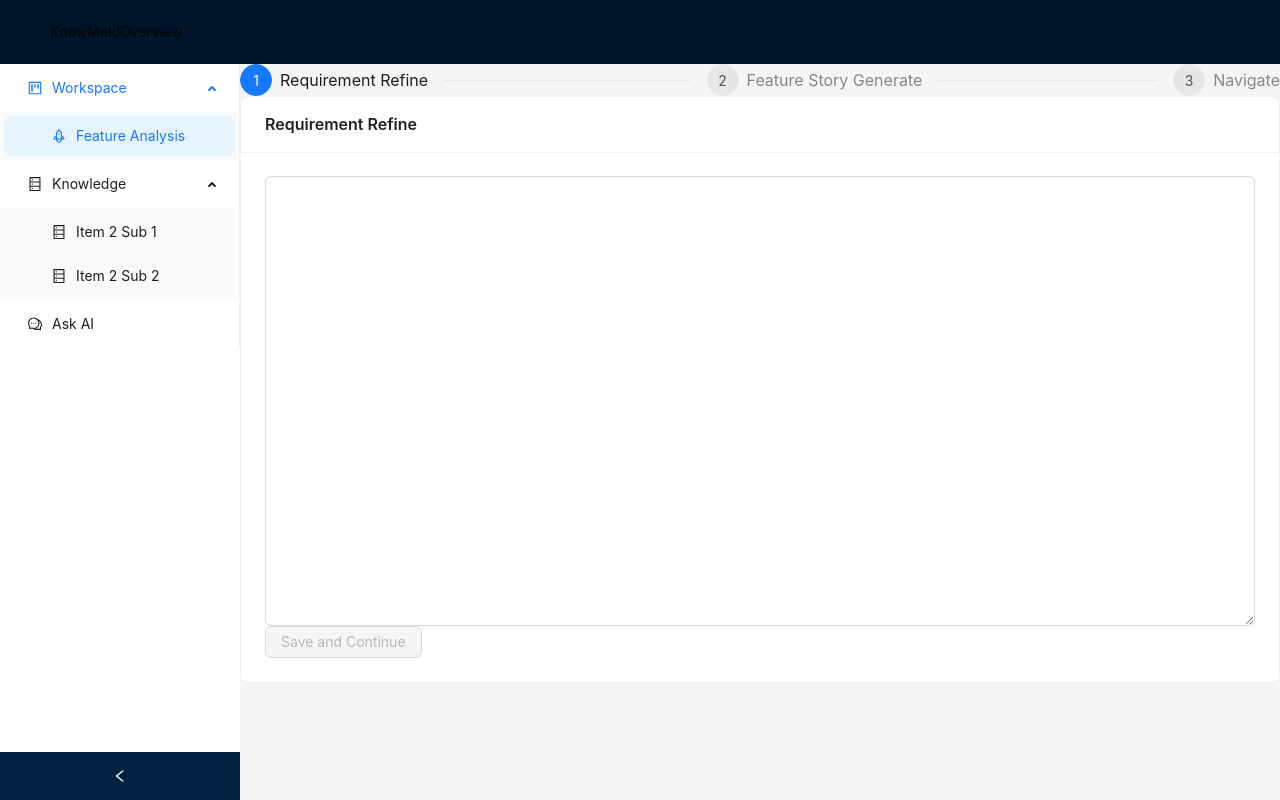
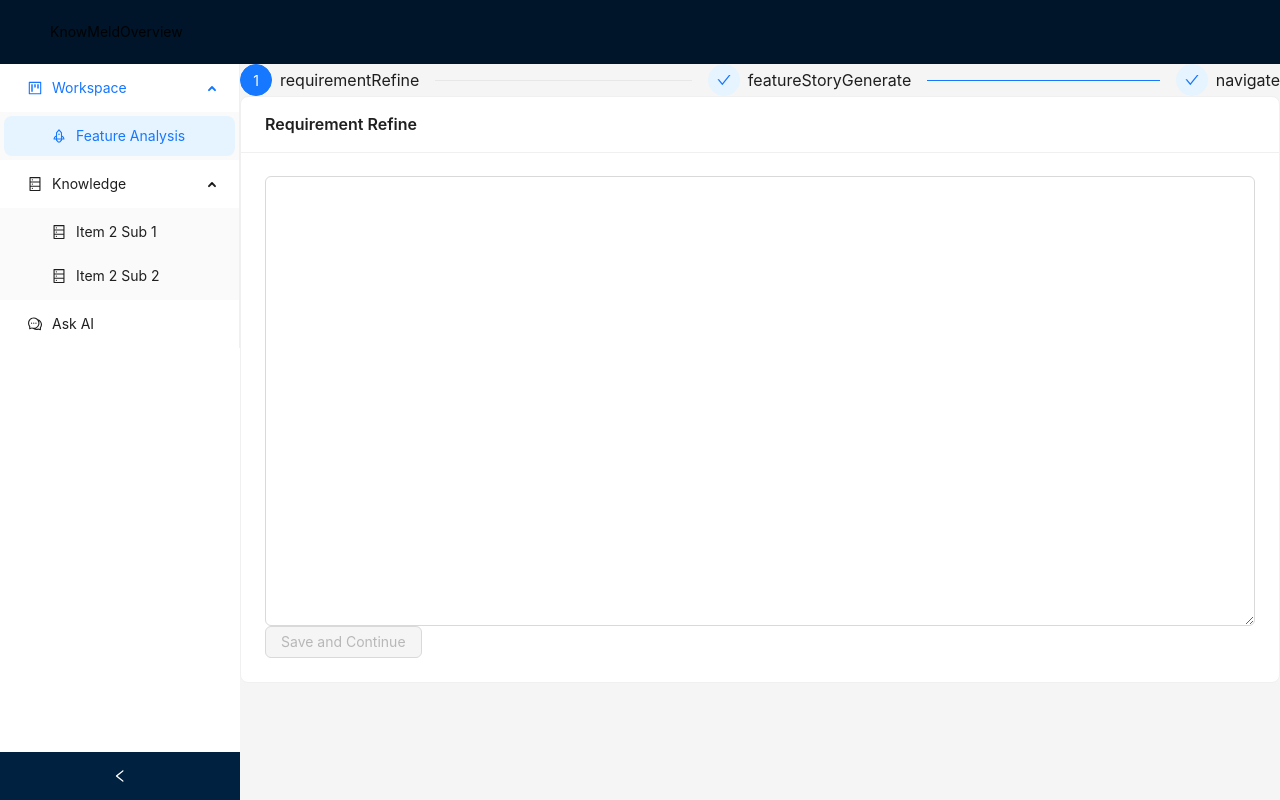
Before and after one commit to unit-mesh/know-meld, a Next.js app: page /workspace/feature/analysis in a window 1280 px wide. Built offline with nearby package versions, Linux system fonts and the light colour scheme; what @ant-design/nextjs-registry would draw is missing.

Commit message:
feat: add ClickableSteps

```diff
--- a/src/app/workspace/feature/analysis/page.tsx
+++ b/src/app/workspace/feature/analysis/page.tsx
@@ -1,10 +1,10 @@
 "use client"
 
+import { useState } from "react";
 import RequirementRefine from "@/components/business/RequirementRefine";
-import { useState } from "react";
-import { Steps } from 'antd';
 import FeatureStoryGenerate from "@/components/business/FeatureStoryGenerate";
 import { Feature, Story } from "@/app/genify.type";
+import ClickableSteps from "@/components/steps/ClickableSteps";
 
 type Step = "requirementRefine" | "featureStoryGenerate" | "navigate";
 
@@ -20,10 +20,13 @@ export default function Page() {
 
     const handleFeatureStoriesSelected = (feature: Feature, stories: Story[]) => {
         setCurrentStep("navigate");
-        setSelectedFeatureStories({...feature, stories});
+        setSelectedFeatureStories({ ...feature, stories });
     }
 
-    const steps = [{ "step": "requirementRefine", "title": "Requirement Refine" }, { "step": "featureStoryGenerate", "title": "Feature Story Generate" }, { "step": "navigate", "title": "Navigate" }];
+    const stepList = ["requirementRefine", "featureStoryGenerate", "navigate"];
+    function handleStepOnchange(selectedStep: string): void {
+        setCurrentStep(selectedStep as Step);
+    }
 
     const renderContent = () => {
 
@@ -52,10 +55,7 @@ export default function Page() {
 
     return (
         <div className="container mx-auto p-4">
-            <Steps
-                current={steps.findIndex(step => step.step === currentStep)}
-                items={steps.map(step => { return { title: step.title } })}
-            />
+            <ClickableSteps currentStep={currentStep} stepList={stepList} handleStepOnchangeAction={handleStepOnchange} />
             {renderContent()}
         </div>
     );
--- /dev/null
+++ b/src/components/steps/ClickableSteps.tsx
@@ -0,0 +1,39 @@
+import { Steps } from "antd";
+import { useEffect, useState } from "react";
+
+interface StepItem {
+    step: string;
+    title: string;
+    status?: "finish" | "process" | "wait" | "error";
+}
+
+interface Props {
+    currentStep: string;
+    stepList: string[];
+    handleStepOnchangeAction: (selectedStep: string) => void;
+}
+
+export default function ClickableSteps({currentStep, stepList, handleStepOnchangeAction }: Props) {
+    const [stepItems, setStepItems] = useState<StepItem[]>([]);
+    useEffect(() => {
+        const items = stepList.map((step, index) => {
+            return {
+                step,
+                title: step,
+                status: currentStep === step ? "process" : currentStep === stepList[index + 1] ? "wait" : "finish" as "finish" | "process" | "wait" | "error"
+            };
+        });
+        setStepItems(items);
+    }, [currentStep, stepList]);
+
+    const stepOnchange = (current: number) => {
+        handleStepOnchangeAction(stepItems[current].step);
+    };
+
+    return (
+        <Steps
+            onChange={stepOnchange}
+            items={stepItems}
+        />
+    );
+}
```
